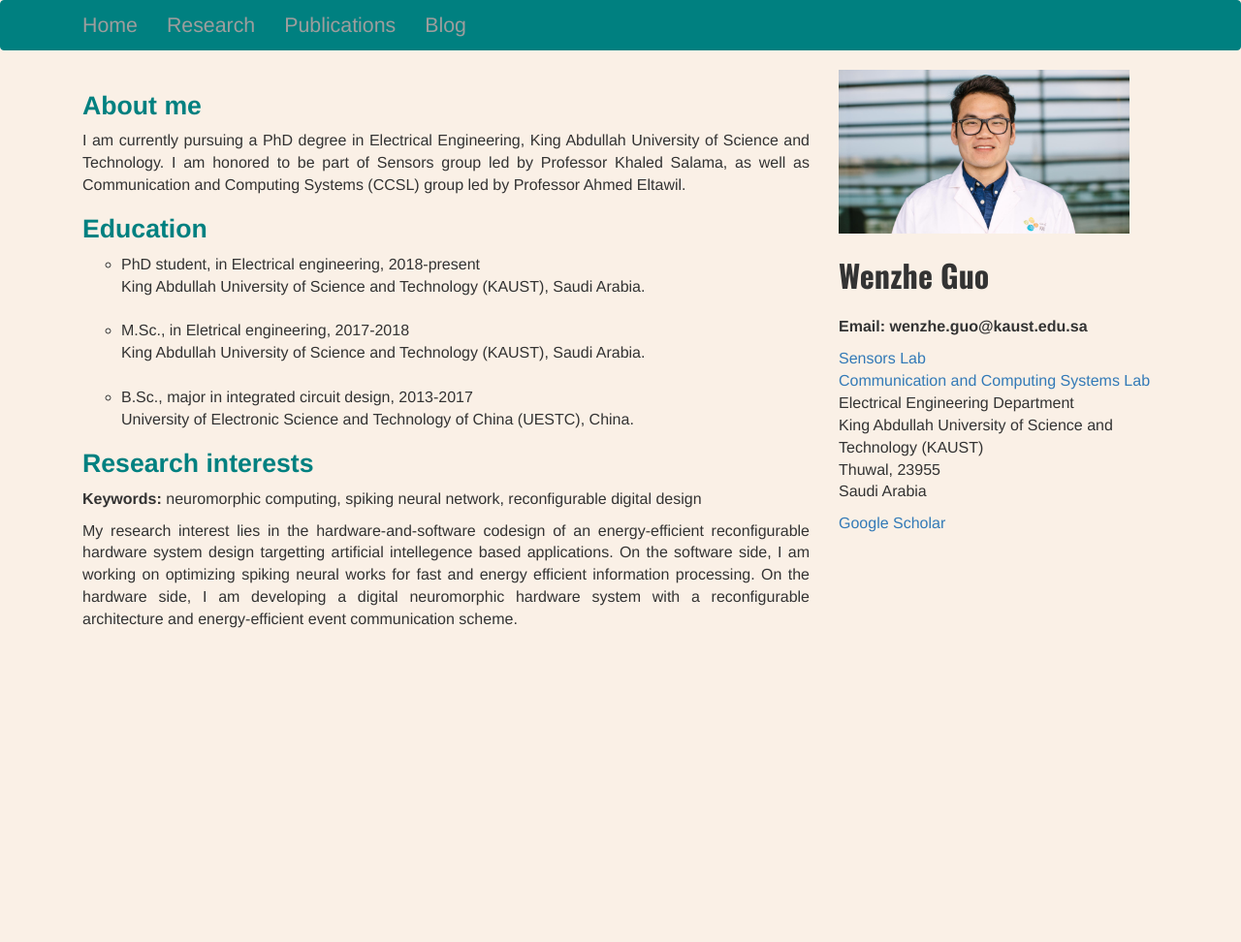
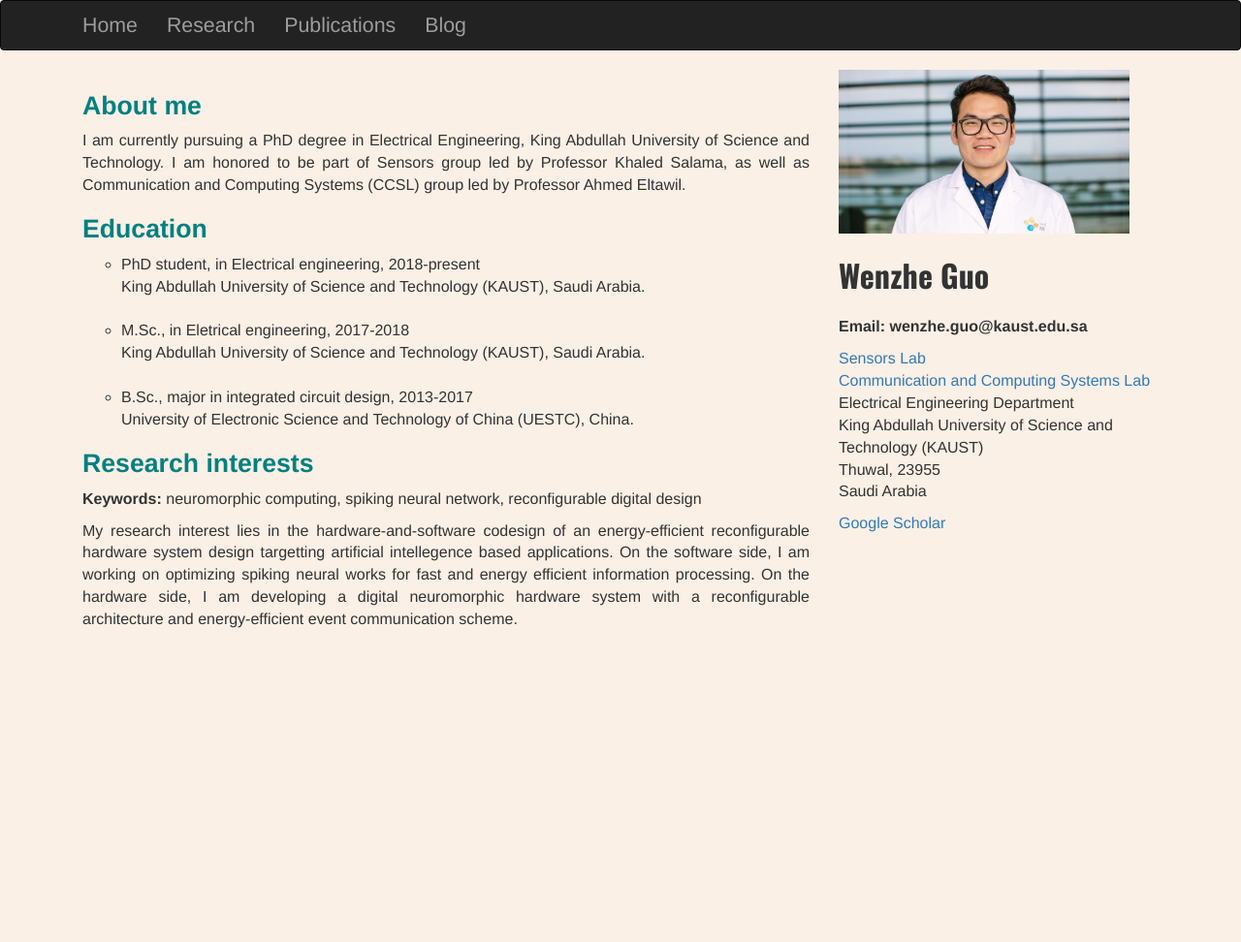
Before and after one commit to Wenzheguo/Wenzheguo.github.io, a Jekyll site: the page built from index.html, in a window 1280 px wide. Shown: the whole page at 97% size. Built offline with Jekyll 4.4.1, drawn with Linux system fonts in a browser that asks for light colours.

Commit message:
Update default.html

```diff
--- a/_layouts/default.html
+++ b/_layouts/default.html
@@ -14,7 +14,7 @@
 
 
 <!-- Navigation -->
-    <nav class="navbar navbar-inverse navbar-custom">
+    <nav class="navbar navbar-inverse">
       <div class="container">
 		<ul class="nav navbar-nav" style="font-size: 16pt;">
               <li><a href="/">Home</a></li>
```
